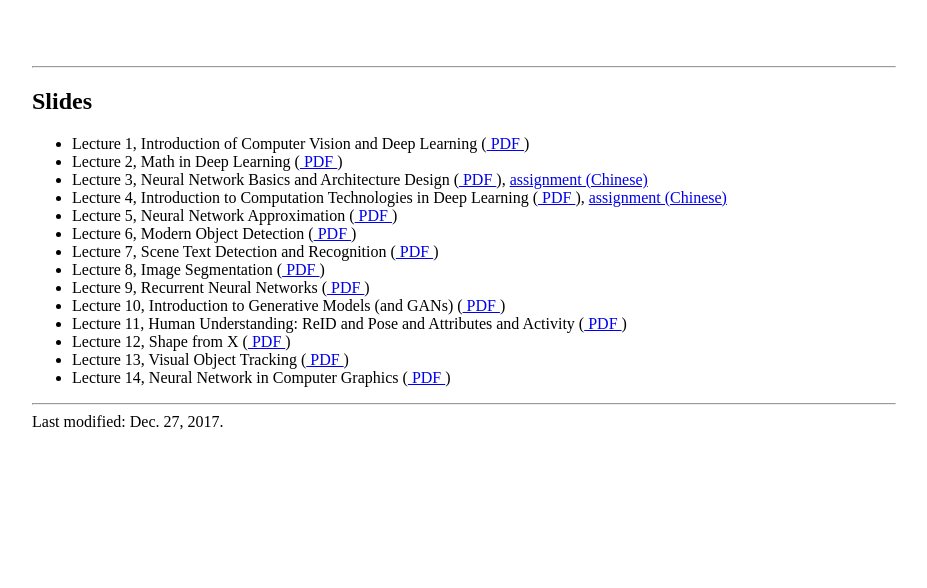
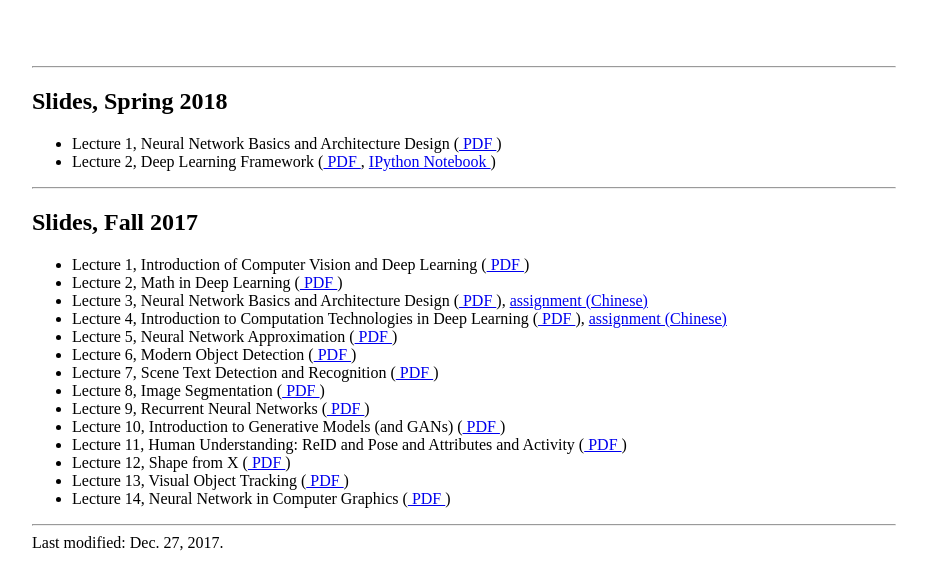
Before and after one commit to megvii-research/megvii-pku-dl-course, a plain HTML site: page index.html in a window 1280 px wide. Shown: the whole page, without its empty margins (176-1103 px from the left). Drawn offline with Linux system fonts and the light colour scheme.

Commit message:
Add 2018 Spring course materials.

```diff
--- a/index.html
+++ b/index.html
@@ -37,7 +37,13 @@
         <div id="PageBody">
             <br />
             <hr />
-            <h2> Slides </h2>
+            <h2> Slides, Spring 2018 </h2>
+            <ul>
+				<li> Lecture 1, Neural Network Basics and Architecture Design (<a href = "slides18/network basics.pdf" > PDF </a>) </li>
+				<li> Lecture 2, Deep Learning Framework (<a href = "slides18/deeplearning_framework_peking.pdf" > PDF </a>, <a href= "slides18/"> IPython Notebook </a>) </li>
+            </ul>
+            <hr />
+            <h2> Slides, Fall 2017 </h2>
             <ul>
 				<li> Lecture 1, Introduction of Computer Vision and Deep Learning (<a href = "slides/Lecture1(Intro of CV and DL)_novideo.pdf" > PDF </a>) </li>
 				<li> Lecture 2, Math in Deep Learning (<a href = "slides/Lecture2(MathInDL).pdf" > PDF </a>) </li>
```
Also changed, not shown: 3 other files.
